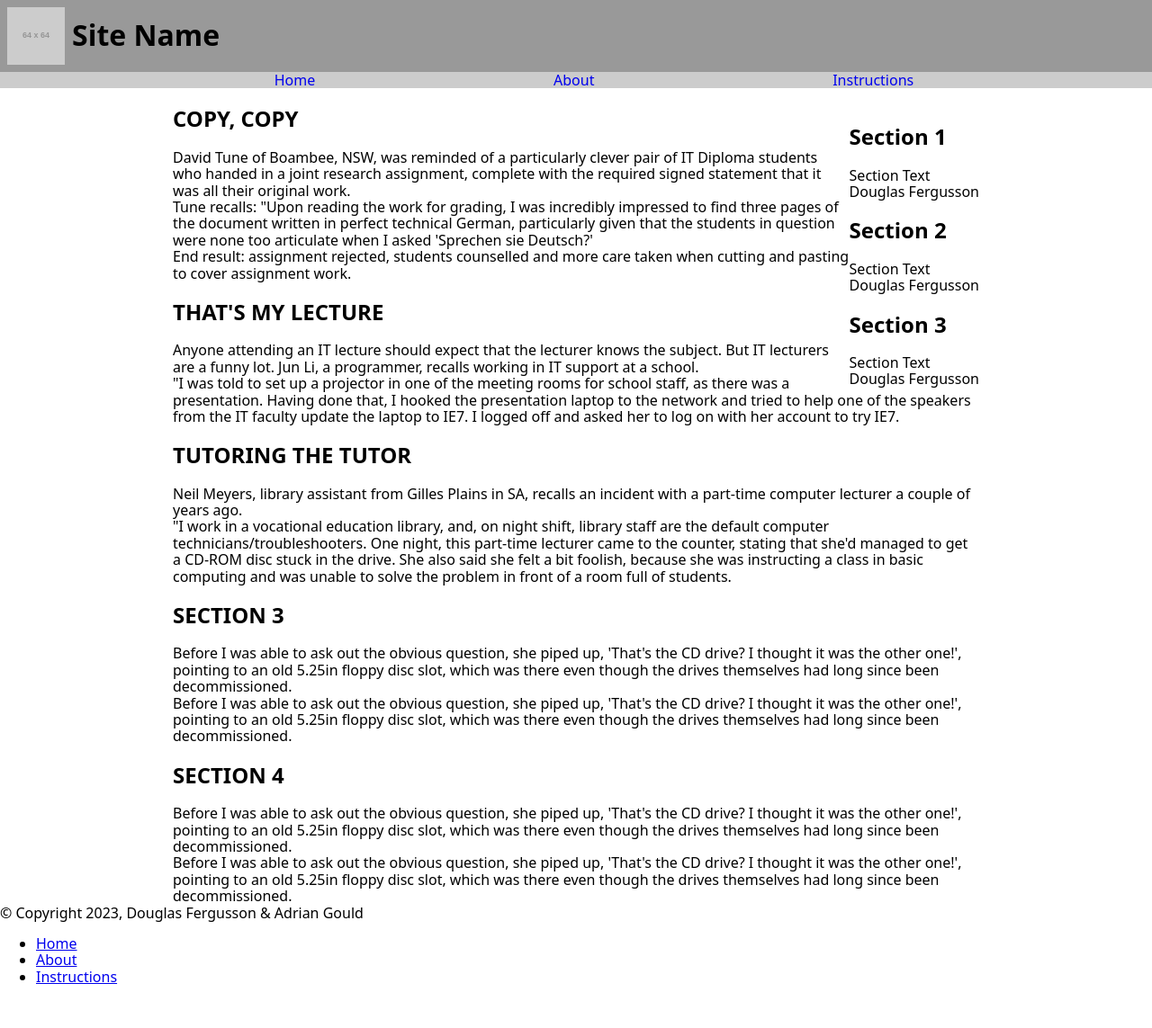
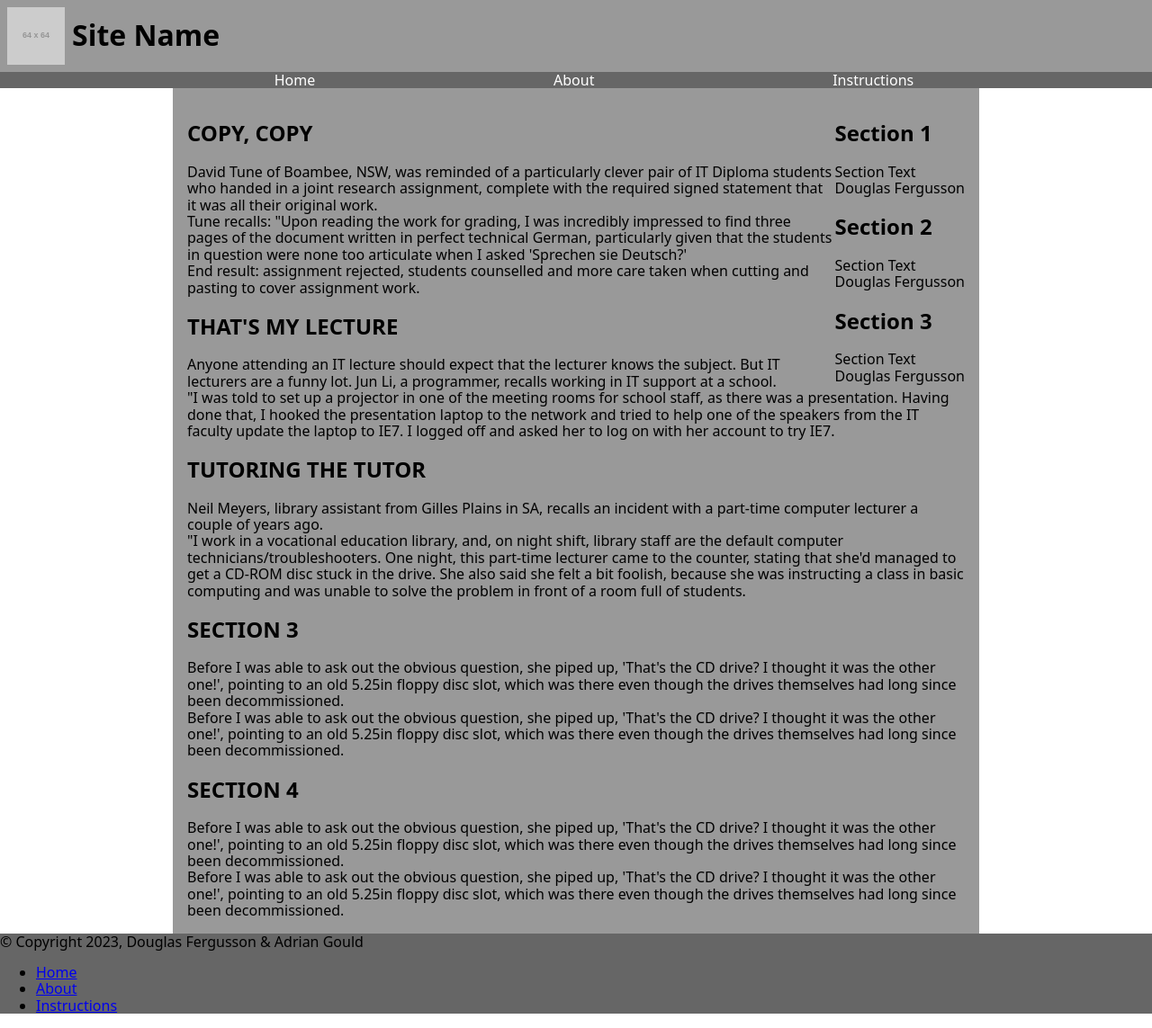
Before and after one commit to djferg/C4Prog-WT-Port, a plain HTML site: page phase-2/index.html in a window 1280 px wide. Shown: the whole page at 90% size. Before the commit the page ends 1111 px from the top, so only its background shows below. Drawn offline with Linux system fonts and the light colour scheme; placeholder pictures from the web are drawn by us.

Commit message:
feat: mobile & desktop base footer - add CSS to lay the site footer

```diff
--- a/phase-2/assets/css/style.css
+++ b/phase-2/assets/css/style.css
@@ -17,20 +17,27 @@ main aside {
     display: none;
 }
 
+body > footer {
+    background: #666;
+}
+
 @media (min-width: 1024px) {
     header nav ul {
         display: flex;
         flex-direction: row;
         justify-content: space-evenly;
-        background: #ccc;
+        background: #666;
         list-style-type: none;
         margin: auto;
     }
     header nav ul a {
         text-decoration: none;
+        color: white;
     }
     main {
-        padding: 0 15% 0 15%;
+        background: #999;
+        margin: 0 15% 0 15%;
+        padding: 1em;
     }
     main aside {
         display: block;
```
